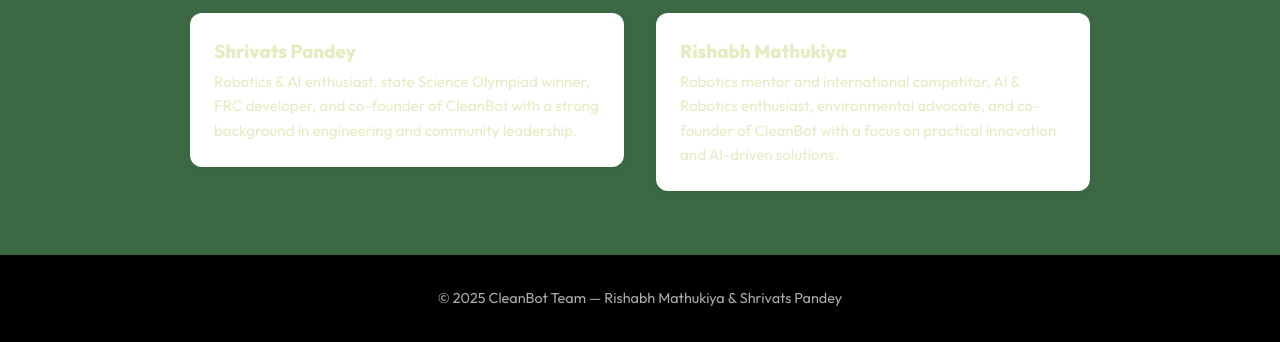
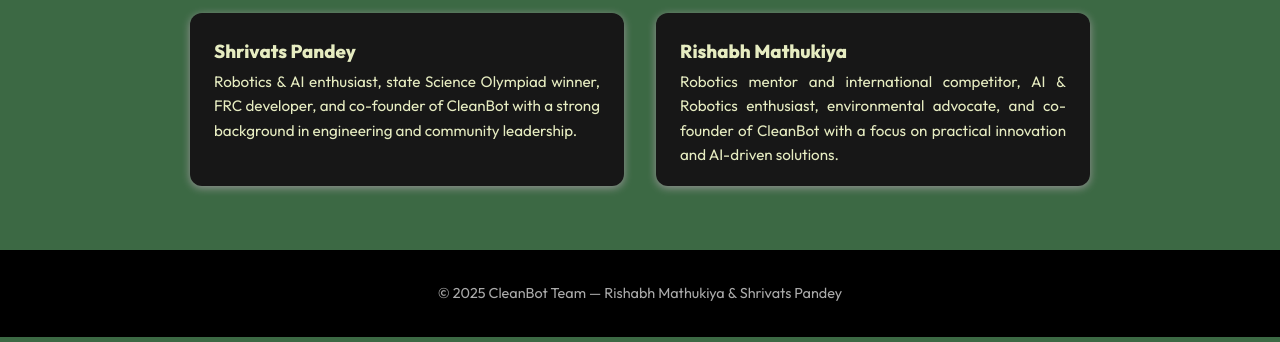
Before and after one commit to Axel-Droi/CleanBot, a website: page HTML/about.html in a window 1280 px wide. Shown: the part 669-1011 px from the top of the page. Drawn offline with Linux system fonts and the light colour scheme.

Commit message:
about page css edits

```diff
--- a/CSS/CleanBot.css
+++ b/CSS/CleanBot.css
@@ -70,11 +70,15 @@
 .hero {
   text-align: center;
   padding: 3rem 0;
+  animation:
+    fadeInUp 2s ease-out;
 }
 
 .typewriter {
   display: flex;
   justify-content: center;
+  animation:
+    fadeInUp 2s ease-out;
 }
 
 
@@ -105,6 +109,8 @@
 .hero {
   margin-top: 4rem;
   margin-bottom: 2rem;
+  animation:
+    fadeInUp 2s ease-out;
 }
 
 /* Button Style */
@@ -133,6 +139,7 @@
 .about-section,
 .team-section {
   margin-bottom: 3rem;
+  text-align: justify;
 }
 
 .about-section h2,
@@ -156,11 +163,12 @@
 }
 
 .member {
-  background: white;
+  background: rgb(23, 23, 23);
   padding: 1.5rem;
   border-radius: 12px;
-  box-shadow: 0 2px 8px rgba(0,0,0,0.06);
+  box-shadow: 0 2px 8px rgb(150, 149, 149);
   flex: 1 1 300px;
+  height: 125px;
 }
 
 .member h3 {
```
